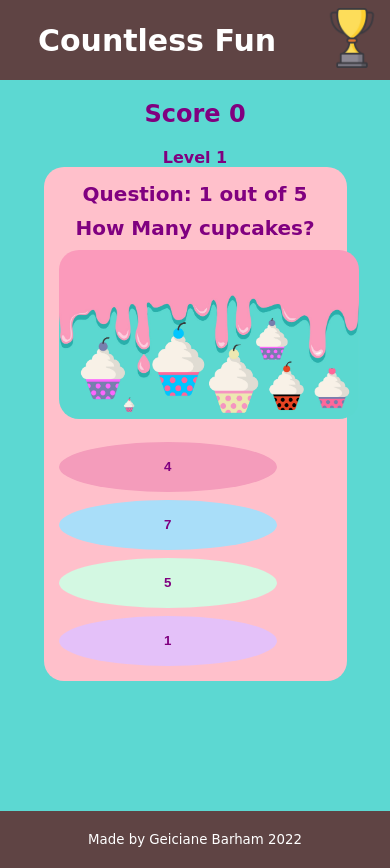
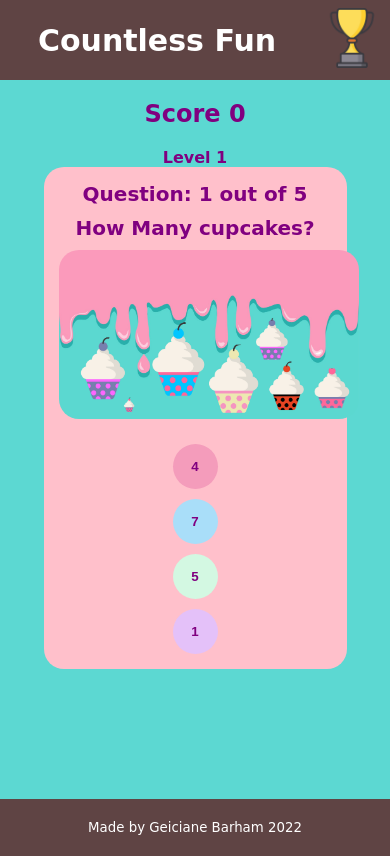
Before and after one commit to geicibarham/Count, a React (Create React App) app: page /first in a window 390 px wide. Built offline with nearby package versions, Linux system fonts and the light colour scheme.

Commit message:
changes on style

```diff
--- a/src/App.scss
+++ b/src/App.scss
@@ -35,6 +35,6 @@ font-size: 18px;
   font-weight: bold;
 }
 
-.answer {
-  display: block;
-}
+// .answer {
+//   display: block;
+// }
--- a/src/components/firstGame/_first.scss
+++ b/src/components/firstGame/_first.scss
@@ -9,10 +9,11 @@
   background-color: #5cd8d2;
   align-items: center;
   min-height: 85vh;
+  justify-content: baseline;
 
   span {
     font-weight: bold;
-    color:utilities.$Dark-purple;
+    color: utilities.$Dark-purple;
   }
   .candy-icon {
     width: 600px;
@@ -34,10 +35,11 @@
     padding: 15px;
     width: 70%;
     margin: auto;
-    height: 80%;
+    min-height: 100%;
     @include roundedBorder;
     color: utilities.$Dark-purple;
     margin-bottom: 17px;
+    align-self: start;
 
     span {
       font-size: 20px;
@@ -130,6 +132,15 @@
       width: 300px;
     }
 
+    .btn01,
+    .btn11,
+    .btn21,
+    .btn31 {
+      width: 45px;
+      height: 45px;
+      margin: auto;
+      margin-top: 10px;
+    }
     .question-card {
       margin-bottom: 130px;
     }
--- a/src/components/score/score.js
+++ b/src/components/score/score.js
@@ -10,6 +10,7 @@ const Score = () => {
       setScorearr(JSON.parse(localStorage.getItem("scores")));
     }
   }, []);
+
   if (scoreArr.length === 0) {
     return (
       <div className="outer-container-score">
@@ -25,8 +26,8 @@ const Score = () => {
     <div className="outer-container-score">
       <h2 className="comic">Scores</h2>
       {scoreArr.map((score, index) => (
-        <div className="score-card">
-          <p className="comic" key={index.toString()}>
+        <div key={score} className="score-card">
+          <p className="comic">
             {score}
             <img
               width="50px"
--- a/src/components/thirdGame/Thirdgame.js
+++ b/src/components/thirdGame/Thirdgame.js
@@ -8,7 +8,7 @@ const Third = () => {
     numbers[Math.floor(Math.random() * numbers.length)]
   );
   const [data, setData] = useState(0);
-  const [score, setScore] = useState(0);
+  const [score, setScore] = useState(20);
   const [feedback, setFeedback] = useState("");
   const answer = useRef();
   const [gameisover, setGameisOver] = useState(false);
@@ -26,7 +26,7 @@ const Third = () => {
     const enteredAnswer = answer.current?.value;
 
     setClick(click + 1);
-    if (click >= 8) {
+    if (click >7) {
       setGameisOver(true);
     }
     if (data === enteredAnswer) {
@@ -35,6 +35,8 @@ const Third = () => {
     } else {
       setFeedback("Oops That does not look right 😔");
     }
+
+    handleSave();
   };
 
   const handleKey = (e) => {
@@ -43,11 +45,24 @@ const Third = () => {
       setRandom(numbers[Math.floor(Math.random() * numbers.length)]);
     }
   };
+
+  const handleSave = () => {
+    let arr = [];
+    if (localStorage.getItem("scores")) {
+      arr = JSON.parse(localStorage.getItem("scores"));
+    }
+
+    if (score > 0 && click > 7) {
+      arr.push(score);
+    }
+
+    localStorage.setItem("scores", JSON.stringify(arr));
+  };
   return !gameisover ? (
     <section className="outer_container">
       <h2 className="comic score">Score:{score}</h2>
       <span className="comic">Level 3</span>
-
+  {/* <span>{feedback}</span> */}
       <form
         className={`form comic score ${
           feedback === "You got it! 😊"
@@ -58,20 +73,18 @@ const Third = () => {
         }`}
       >
         <h2>√{randomNumber}</h2>
-        <label className="comic">
-          Enter your answer
-          <span className="comic star">*</span>
+
           <input
             className="answer"
             onKeyDown={handleKey}
             ref={answer}
             type="number"
           />
-        </label>
+
         <button onClick={HandleSubmit} className="comic btn-general">
           SEND
         </button>
-        <span>{feedback}</span>
+
       </form>
 
       <img width="300px" height="300px" src={ginger} alt="gingerbread icon" />
--- a/src/components/thirdGame/_third.scss
+++ b/src/components/thirdGame/_third.scss
@@ -25,7 +25,7 @@
   color: utilities.$white;
   button {
     margin: 10px;
-    display: block;
+    // display: inline-block;
     color: utilities.$white;
     background-color: utilities.$brown-chocolate;
   }
@@ -43,8 +43,7 @@
   color: utilities.$brown-chocolate;
   @include container;
 
-
-  span{
+  span {
     text-align: center;
     font-weight: bold;
   }
@@ -63,6 +62,7 @@
   h2 {
     font-size: 35px;
     padding: 14px;
+
   }
 
   span {
@@ -89,6 +89,7 @@
     background-color: utilities.$brown-chocolate;
     color: utilities.$white;
     padding: 13px;
+    margin-top: 18px;
   }
 }
 
```
Also changed, not shown: src/components/firstGame/Firstgame.js (+7 -6 lines), src/assets/images/iStock-1143155811.jpg.
